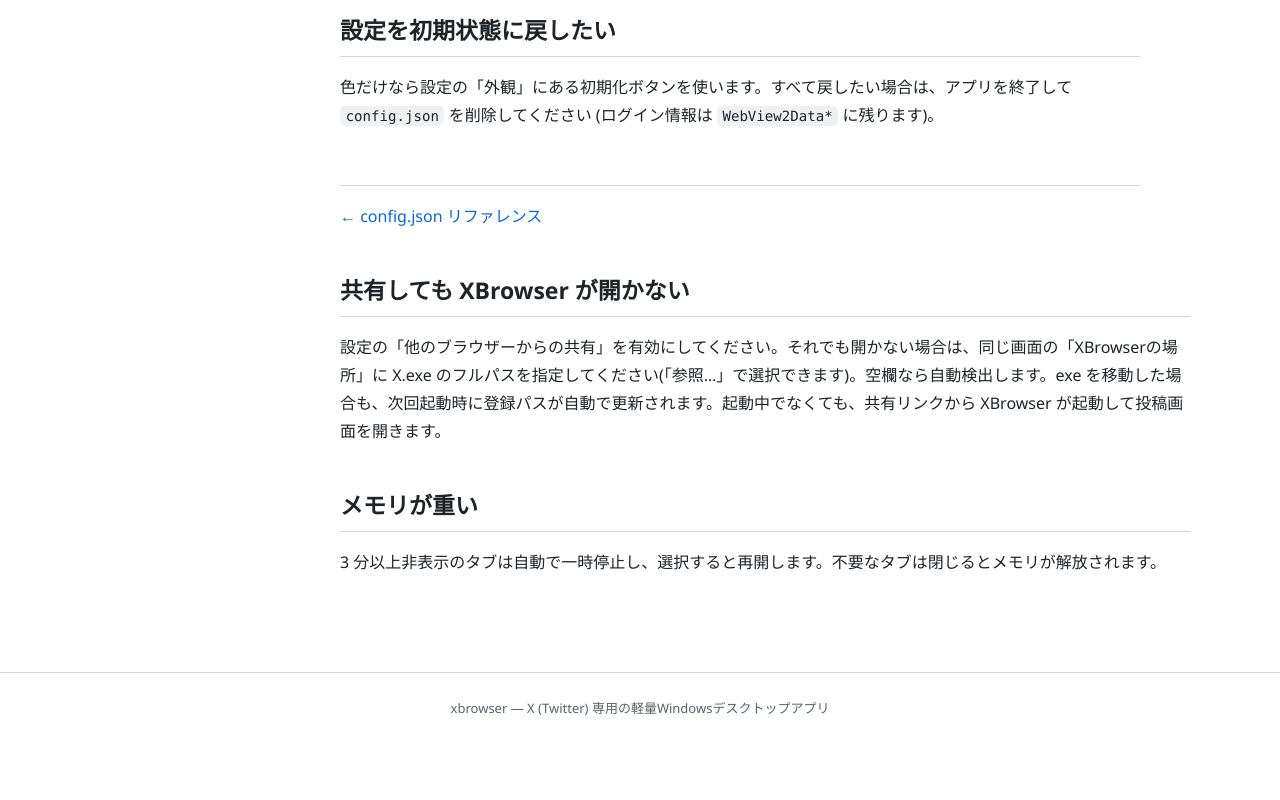
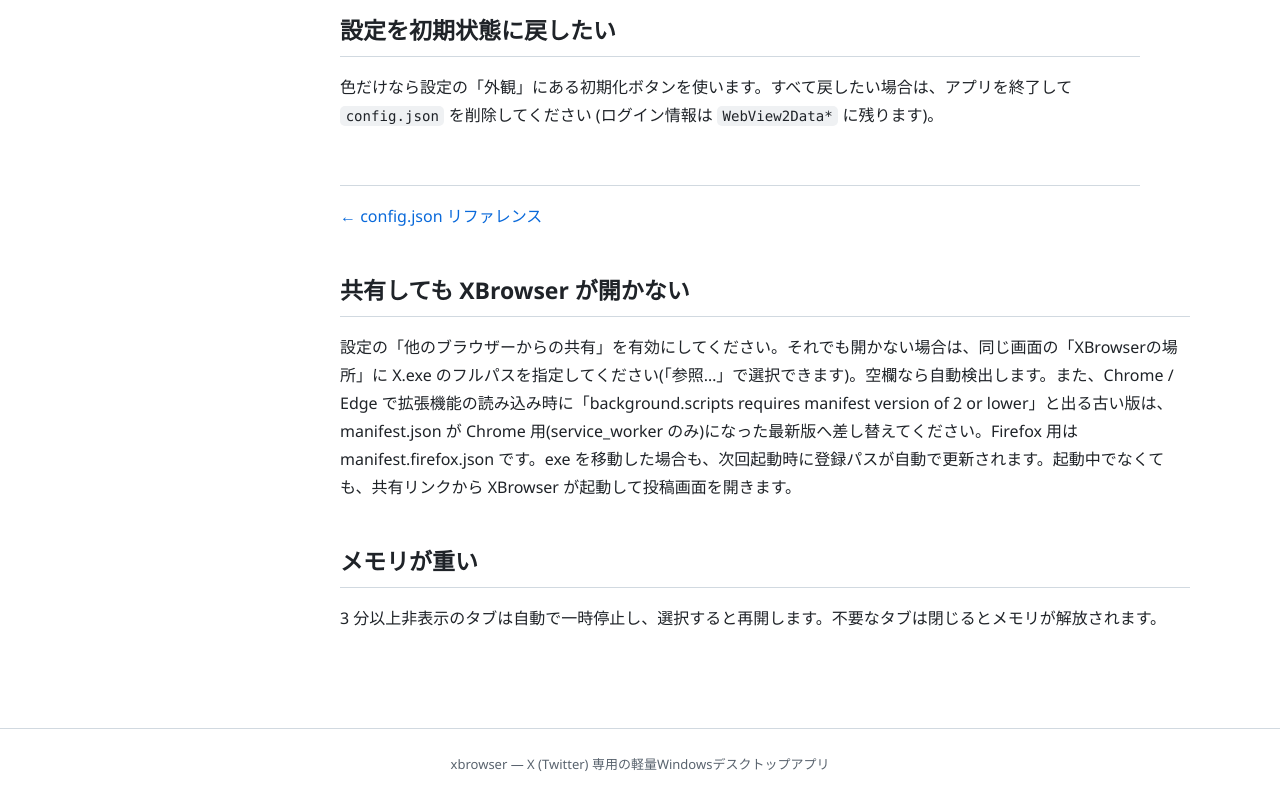
Before and after one commit to KansaiActivist/xbrowser, a browser extension: page docs/troubleshooting.html in a window 1280 px wide. Shown: the part 1251-2051 px from the top of the page. Before the commit the page ends 1995 px from the top, so only its background shows below. Drawn offline with Linux system fonts and the light colour scheme.

Commit message:
Docsの追記

```diff
--- a/docs/troubleshooting.html
+++ b/docs/troubleshooting.html
@@ -33,7 +33,7 @@
 <p>色だけなら設定の「外観」にある初期化ボタンを使います。すべて戻したい場合は、アプリを終了して <code>config.json</code> を削除してください (ログイン情報は <code>WebView2Data*</code> に残ります)。</p>
 <div class="pager" id="pager"></div>
 </article><h2>共有しても XBrowser が開かない</h2>
-<p>設定の「他のブラウザーからの共有」を有効にしてください。それでも開かない場合は、同じ画面の「XBrowserの場所」に X.exe のフルパスを指定してください(「参照…」で選択できます)。空欄なら自動検出します。exe を移動した場合も、次回起動時に登録パスが自動で更新されます。起動中でなくても、共有リンクから XBrowser が起動して投稿画面を開きます。</p>
+<p>設定の「他のブラウザーからの共有」を有効にしてください。それでも開かない場合は、同じ画面の「XBrowserの場所」に X.exe のフルパスを指定してください(「参照…」で選択できます)。空欄なら自動検出します。また、Chrome / Edge で拡張機能の読み込み時に「background.scripts requires manifest version of 2 or lower」と出る古い版は、manifest.json が Chrome 用(service_worker のみ)になった最新版へ差し替えてください。Firefox 用は manifest.firefox.json です。exe を移動した場合も、次回起動時に登録パスが自動で更新されます。起動中でなくても、共有リンクから XBrowser が起動して投稿画面を開きます。</p>
 <h2>メモリが重い</h2>
 <p>3 分以上非表示のタブは自動で一時停止し、選択すると再開します。不要なタブは閉じるとメモリが解放されます。</p>
 </main>
```
